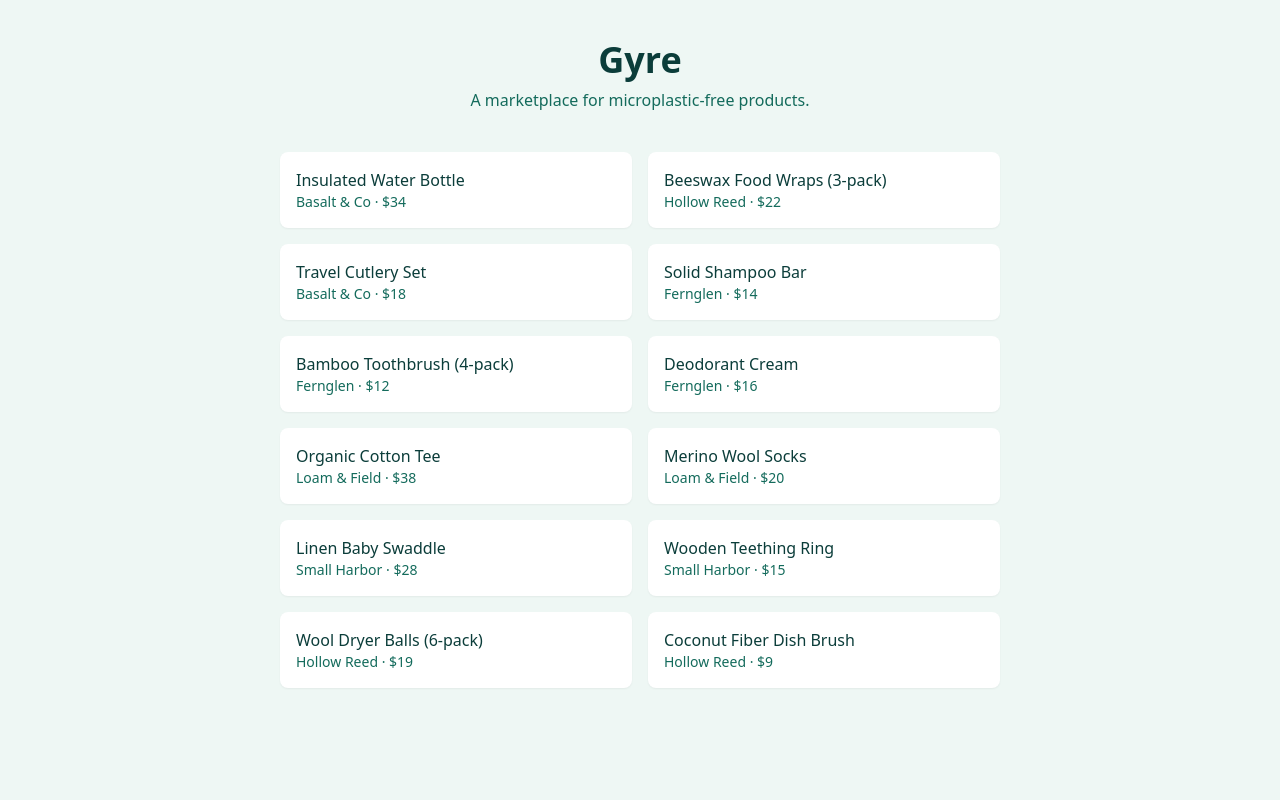
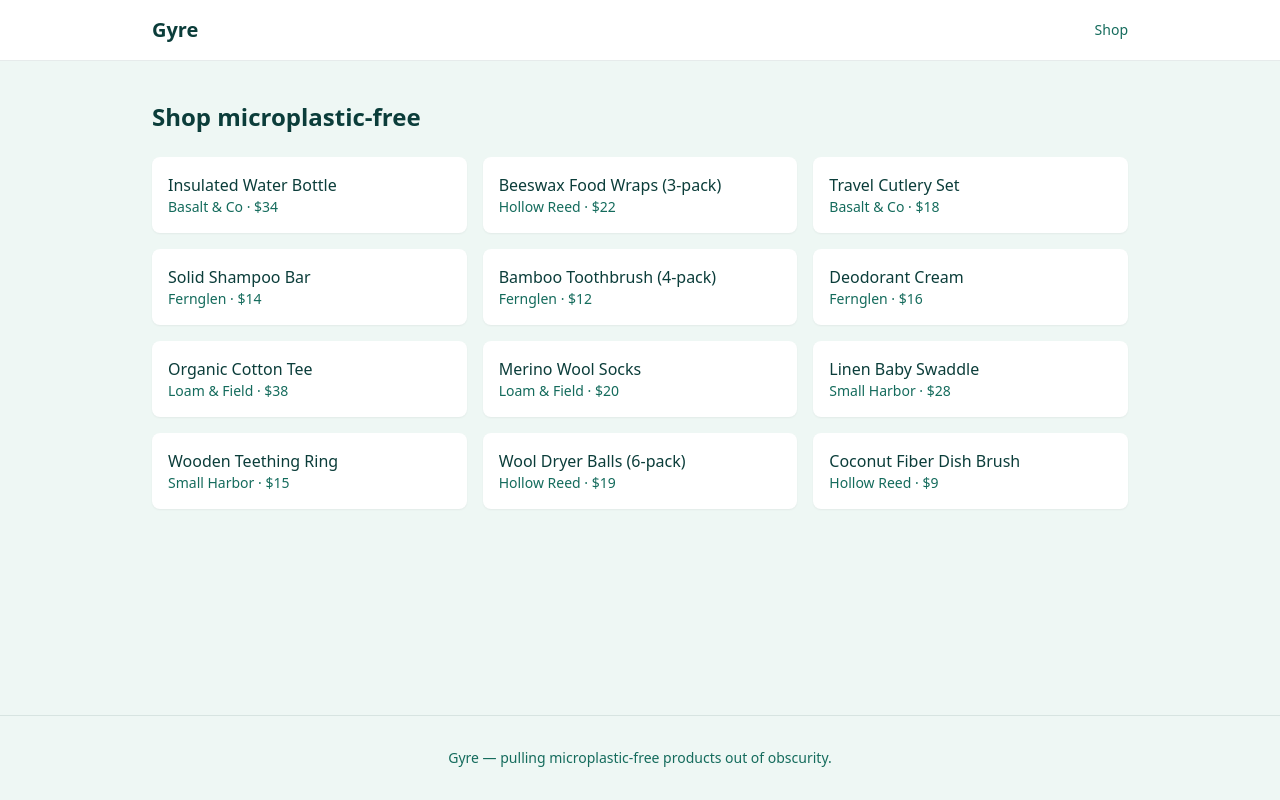
Before and after one commit to navingamage/gyre, a React (Vite) app: page / in a window 1280 px wide. Built offline with nearby package versions, Linux system fonts and the light colour scheme; the HTML template or start-up script is replaced by a standard one.

Commit message:
feat: routing, homepage product grid, nav and footer

```diff
--- a/src/App.tsx
+++ b/src/App.tsx
@@ -1,20 +1,22 @@
-import { products } from "./lib/products";
+import { BrowserRouter, Routes, Route } from "react-router-dom";
+import Nav from "./components/Nav";
+import Footer from "./components/Footer";
+import Home from "./pages/Home";
+import ProductDetail from "./pages/ProductDetail";
 
 export default function App() {
   return (
-    <main className="min-h-screen bg-foam">
-      <header className="py-10 text-center">
-        <h1 className="text-4xl font-bold text-deep">Gyre</h1>
-        <p className="mt-2 text-kelp">A marketplace for microplastic-free products.</p>
-      </header>
-      <ul className="max-w-3xl mx-auto grid grid-cols-2 gap-4 px-6 pb-16">
-        {products.map((p) => (
-          <li key={p.id} className="bg-white rounded-lg p-4 shadow-sm">
-            <p className="font-medium text-deep">{p.name}</p>
-            <p className="text-sm text-kelp">{p.brand} · ${p.price}</p>
-          </li>
-        ))}
-      </ul>
-    </main>
+    <BrowserRouter>
+      <div className="min-h-screen bg-foam flex flex-col">
+        <Nav />
+        <div className="flex-1">
+          <Routes>
+            <Route path="/" element={<Home />} />
+            <Route path="/products/:slug" element={<ProductDetail />} />
+          </Routes>
+        </div>
+        <Footer />
+      </div>
+    </BrowserRouter>
   );
 }
--- /dev/null
+++ b/src/components/Footer.tsx
@@ -0,0 +1,7 @@
+export default function Footer() {
+  return (
+    <footer className="border-t border-deep/10 mt-16 py-8 text-center text-sm text-kelp">
+      <p>Gyre — pulling microplastic-free products out of obscurity.</p>
+    </footer>
+  );
+}
--- /dev/null
+++ b/src/components/Nav.tsx
@@ -0,0 +1,16 @@
+import { Link } from "react-router-dom";
+
+export default function Nav() {
+  return (
+    <header className="border-b border-deep/10 bg-white">
+      <div className="max-w-5xl mx-auto flex items-center justify-between px-6 py-4">
+        <Link to="/" className="text-xl font-bold text-deep">
+          Gyre
+        </Link>
+        <nav className="flex gap-6 text-sm text-kelp">
+          <Link to="/">Shop</Link>
+        </nav>
+      </div>
+    </header>
+  );
+}
--- /dev/null
+++ b/src/components/ProductCard.tsx
@@ -0,0 +1,16 @@
+import { Link } from "react-router-dom";
+import type { Product } from "../types";
+
+export default function ProductCard({ product }: { product: Product }) {
+  return (
+    <Link
+      to={`/products/${product.slug}`}
+      className="block bg-white rounded-lg p-4 shadow-sm hover:shadow-md transition-shadow"
+    >
+      <p className="font-medium text-deep">{product.name}</p>
+      <p className="text-sm text-kelp">
+        {product.brand} · ${product.price}
+      </p>
+    </Link>
+  );
+}
--- /dev/null
+++ b/src/pages/Home.tsx
@@ -0,0 +1,15 @@
+import { products } from "../lib/products";
+import ProductCard from "../components/ProductCard";
+
+export default function Home() {
+  return (
+    <div className="max-w-5xl mx-auto px-6 py-10">
+      <h1 className="text-2xl font-bold text-deep mb-6">Shop microplastic-free</h1>
+      <div className="grid grid-cols-2 md:grid-cols-3 gap-4">
+        {products.map((p) => (
+          <ProductCard key={p.id} product={p} />
+        ))}
+      </div>
+    </div>
+  );
+}
--- /dev/null
+++ b/src/pages/ProductDetail.tsx
@@ -0,0 +1,21 @@
+import { useParams } from "react-router-dom";
+import { getProductBySlug } from "../lib/products";
+
+export default function ProductDetail() {
+  const { slug } = useParams();
+  const product = slug ? getProductBySlug(slug) : undefined;
+
+  if (!product) {
+    return <div className="max-w-2xl mx-auto px-6 py-10">Product not found.</div>;
+  }
+
+  return (
+    <div className="max-w-2xl mx-auto px-6 py-10">
+      <h1 className="text-2xl font-bold text-deep">{product.name}</h1>
+      <p className="text-kelp mt-1">
+        {product.brand} · ${product.price}
+      </p>
+      <p className="mt-4">{product.description}</p>
+    </div>
+  );
+}
```
